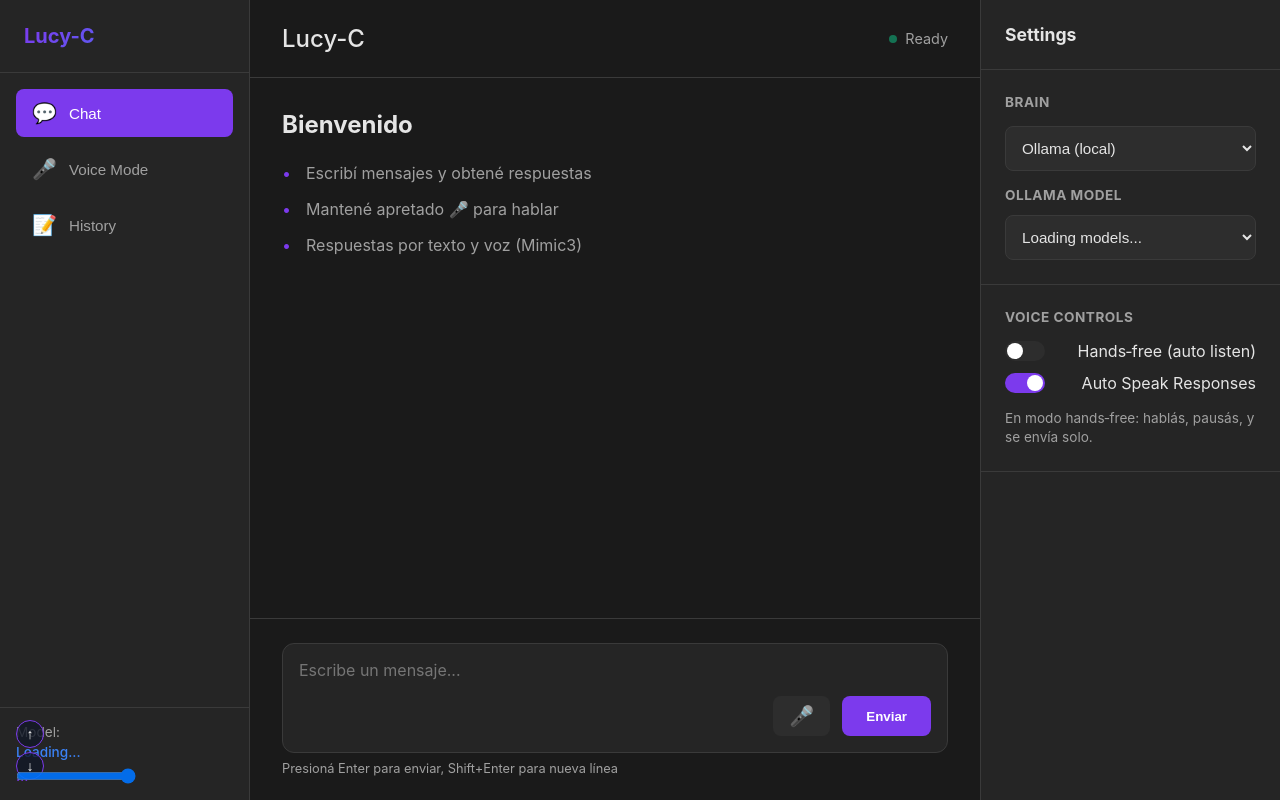
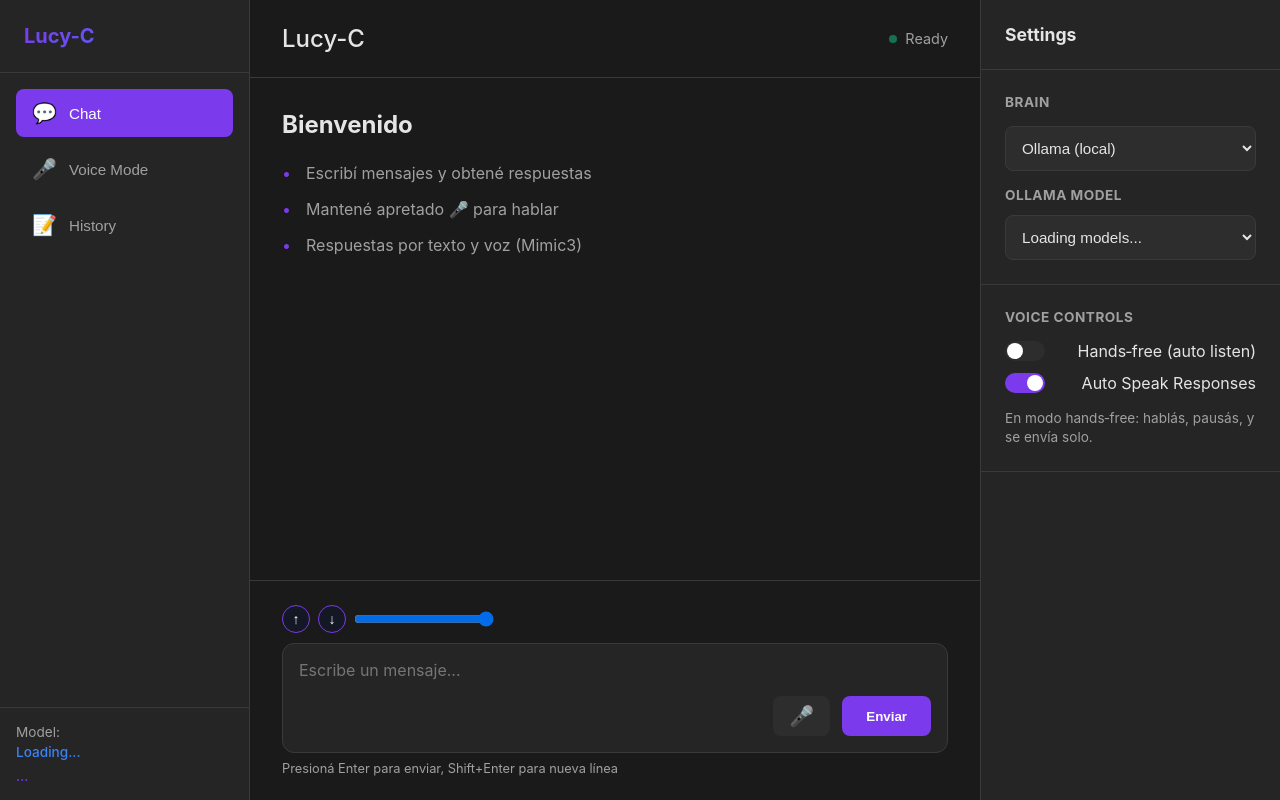
Before and after one commit to LokoKanishka/Lucy-C, a Flask app: page / in a window 1280 px wide. Run offline with Flask 3, Linux system fonts and the light colour scheme; data that the repository does not hold is empty; some libraries are stand-ins or nearby versions.

Commit message:
Place scroll controls inside chat input area (bottom-left of composer)

```diff
--- a/lucy_c/web/static/css/style.css
+++ b/lucy_c/web/static/css/style.css
@@ -175,18 +175,19 @@ body {
 
 .chat-messages:focus { outline: none; }
 
+.scroll-controls {
+    display: flex;
+    align-items: center;
+    gap: 8px;
+    margin-bottom: 10px;
+}
+
 .scroll-slider {
-    position: fixed;
-    left: 16px;
-    bottom: 16px;
-    width: 120px;
-    z-index: 9999;
+    width: 140px;
     opacity: 0.9;
 }
 
 .scroll-fab {
-    position: fixed;
-    left: 16px;
     width: 28px;
     height: 28px;
     border-radius: 999px;
@@ -194,13 +195,13 @@ body {
     background: rgba(17, 24, 39, 0.80);
     color: white;
     cursor: pointer;
-    display: block;
+    display: inline-flex;
+    align-items: center;
+    justify-content: center;
     font-size: 14px;
-    z-index: 9999;
-    pointer-events: auto;
-    line-height: 26px;
-    text-align: center;
+    line-height: 1;
 }
+
 .scroll-fab:hover { background: rgba(11, 18, 32, 0.90); }
 
 .welcome-message {
--- a/lucy_c/web/templates/index.html
+++ b/lucy_c/web/templates/index.html
@@ -58,11 +58,12 @@
                 </div>
             </div>
 
-            <button id="scroll-top" class="scroll-fab" title="Subir" style="bottom: 52px;">↑</button>
-            <button id="scroll-bottom" class="scroll-fab" title="Bajar" style="bottom: 20px;">↓</button>
-            <input id="scroll-slider" type="range" min="0" max="100" value="100" class="scroll-slider" title="Scroll" />
-
             <div class="chat-input-container">
+                <div class="scroll-controls" title="Scroll del chat">
+                    <button id="scroll-top" class="scroll-fab" title="Subir">↑</button>
+                    <button id="scroll-bottom" class="scroll-fab" title="Bajar">↓</button>
+                    <input id="scroll-slider" type="range" min="0" max="100" value="100" class="scroll-slider" title="Scroll" />
+                </div>
                 <div class="input-wrapper">
                     <textarea
                         id="user-input"
```
